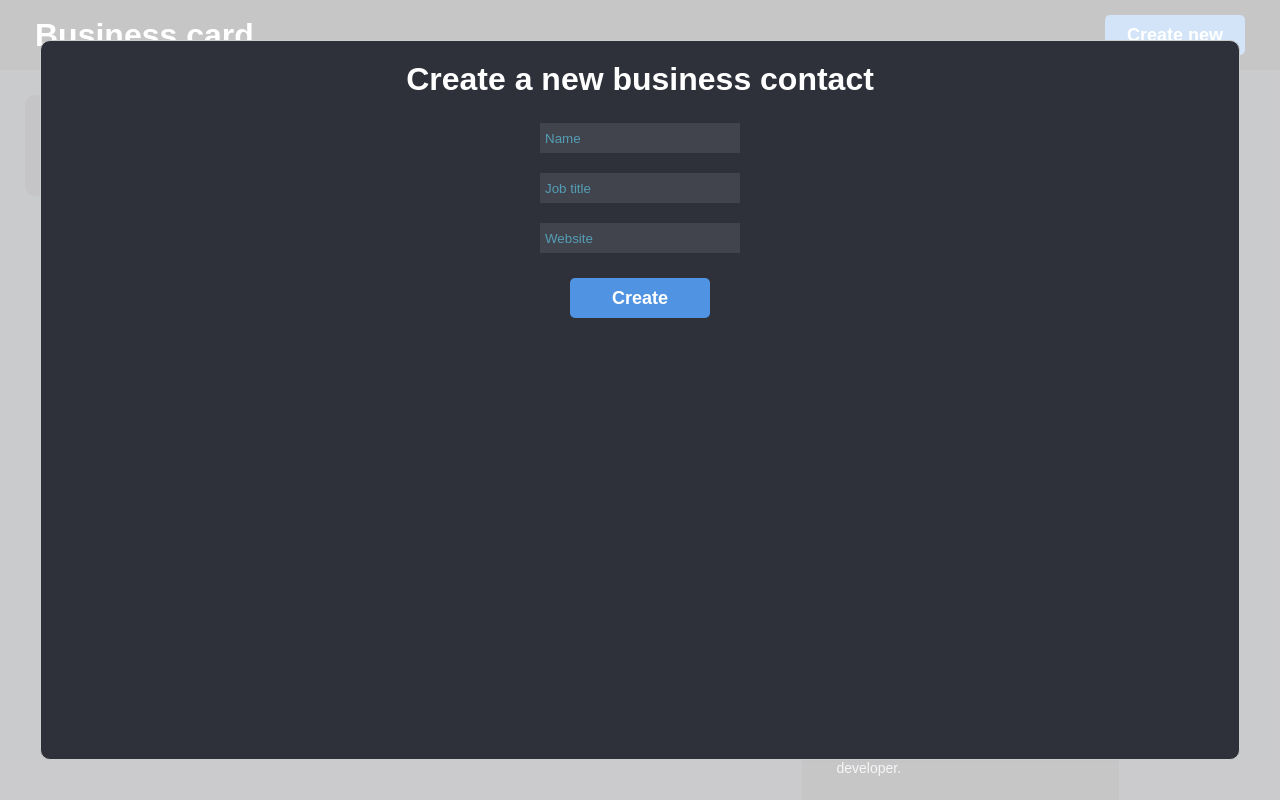
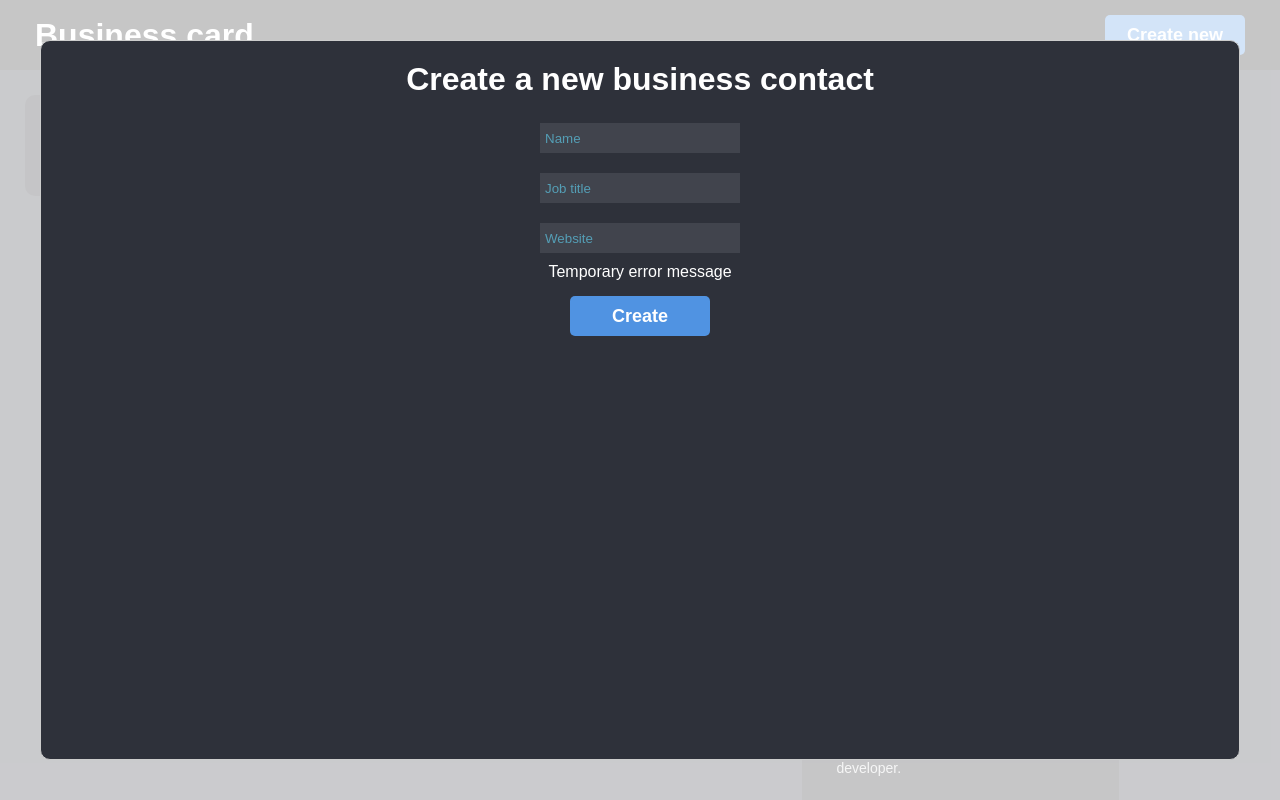
Before and after one commit to cph-mtnl/web-1-business-card, a React (Vite) app: page / in a window 1280 px wide. Both pictures are taken after a click on the button "Create new". Shown: the top 800 px of the page. Built offline with nearby package versions, Linux system fonts and the light colour scheme; no server answers.

Commit message:
useEffect

```diff
--- a/src/components/mainpage/master/TheMain.jsx
+++ b/src/components/mainpage/master/TheMain.jsx
@@ -1,6 +1,10 @@
 import styles from "./TheMain.module.css";
 import BusinessCard from "./BusinessCard.jsx";
 import BusinessDetails from "../details/BusinessDetails.jsx";
+import { useEffect } from "react";
+
+const url =
+  "https://web-1st-semester-default-rtdb.europe-west1.firebasedatabase.app/business-contacts.json";
 
 export default function TheMain() {
   const businessDetails = {
@@ -13,6 +17,28 @@ export default function TheMain() {
     interests:
       "My spare time is pretty stereotypical with family, friends, tv-shows and gaming (currently Dota 2 and Apex Legends), but enough about me!",
   };
+
+  // Using Promise chains
+  useEffect(() => {
+    console.log("useEffect executed");
+    fetch(url)
+      .then((response) => response.json())
+      .then((body) => {
+        console.log("promise chains", body);
+      });
+  }, []);
+
+  // Using async/await
+  /*
+  useEffect(() => {
+    async function getData() {
+      const response = await fetch(url);
+      const body = await response.json();
+      console.log("async/await", body);
+    }
+    getData();
+  }, []);
+  */
 
   const people = [
     {
--- a/src/components/shared/CreateBusinessCard.jsx
+++ b/src/components/shared/CreateBusinessCard.jsx
@@ -6,6 +6,7 @@ import Spinner from "../atoms/Spinner";
 
 export default function CreateBusinessCard({ showModal, closeModal }) {
   const [isLoading, setIsLoading] = useState(false);
+  const [errorMsg, setErrorMsg] = useState("Temporary error message");
 
   const [name, setName] = useState("");
   const [job, setJob] = useState("");
@@ -59,6 +60,7 @@ export default function CreateBusinessCard({ showModal, closeModal }) {
             onChange={updateWebsite}
           />
         </div>
+        {errorMsg && <p>{errorMsg}</p>}
         {isLoading ? (
           <Spinner />
         ) : (
```
